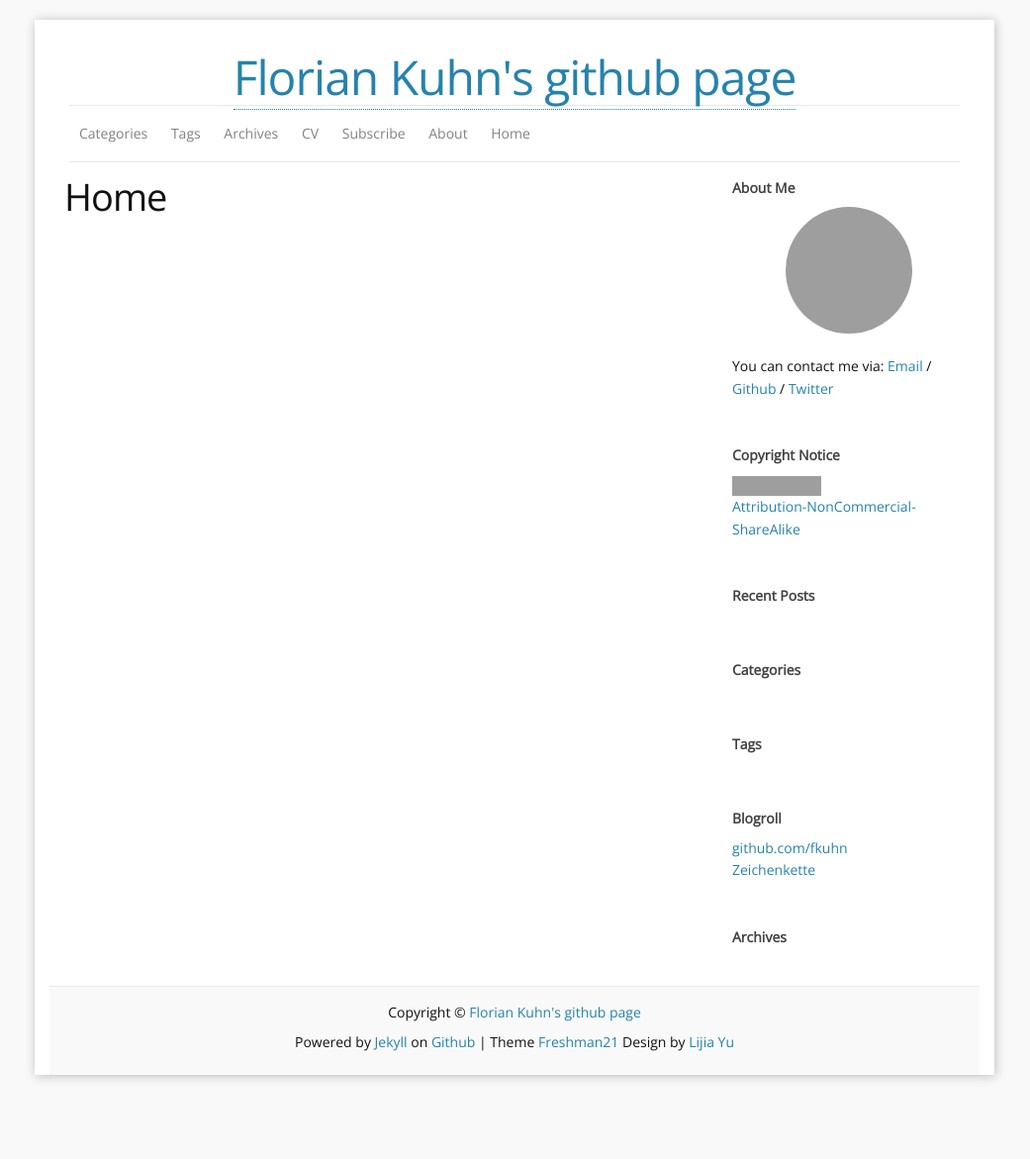
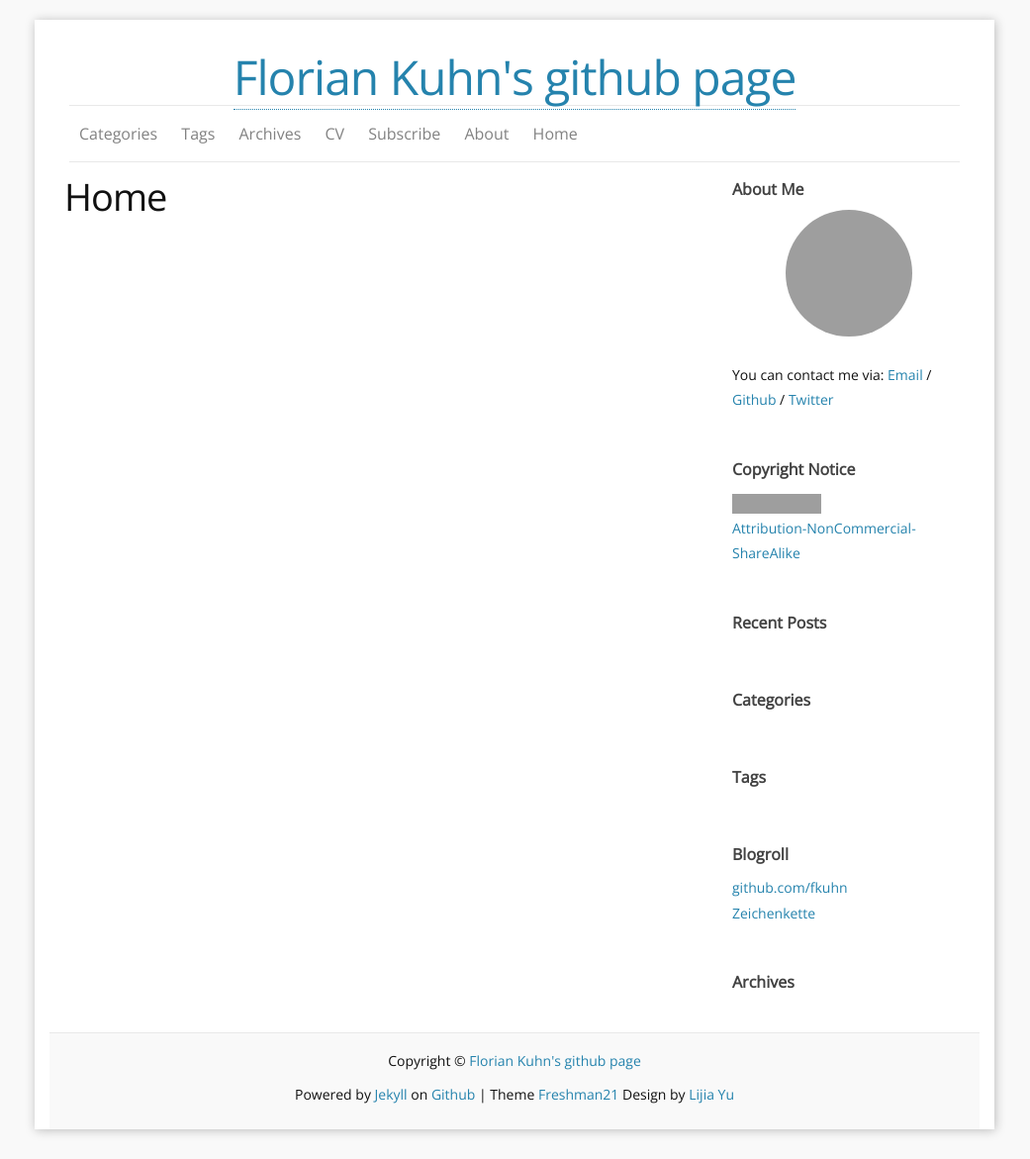
Before and after one commit to fkuhn/fkuhn.github.io, a Jekyll site: the page build/index.html, which Jekyll copies as it is, in a window 1280 px wide. Shown: the whole page at 99% size, without its empty margins (120-1161 px from the left). Built offline with Jekyll 4.4.1, drawn with Linux system fonts in a browser that asks for light colours; before the commit the page ends 1116 px from its top, so only the background shows below that; grey boxes are pictures that could not be loaded.

Commit message:
fixed fontsize due to picture missing issue

```diff
--- a/css/main.scss
+++ b/css/main.scss
@@ -5,7 +5,7 @@
 
 // Our variables
 $base-font-family: 'Open Sans', Helvetica, Arial, sans-serif !important;
-$base-font-size:   14px;
+$base-font-size:   16px;
 $small-font-size:  $base-font-size * 0.875;
 $base-line-height: 1.6em;
 
```
